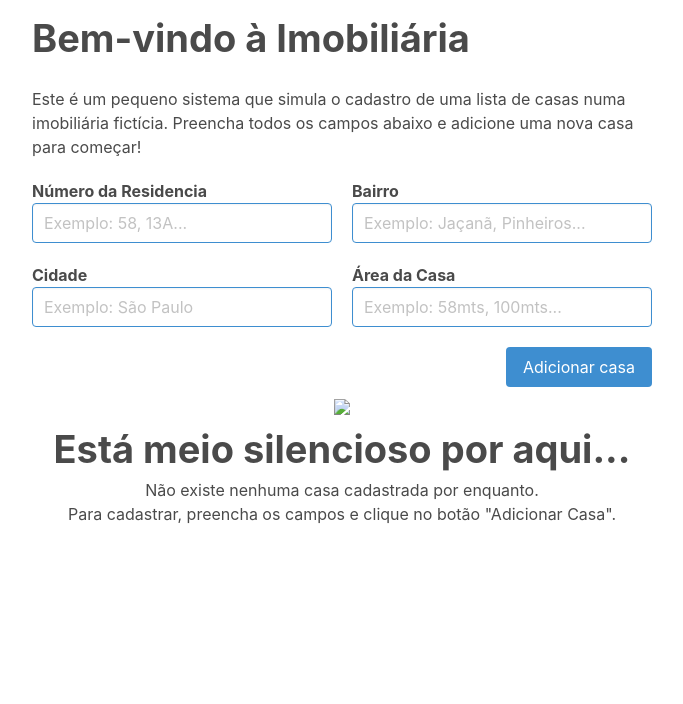
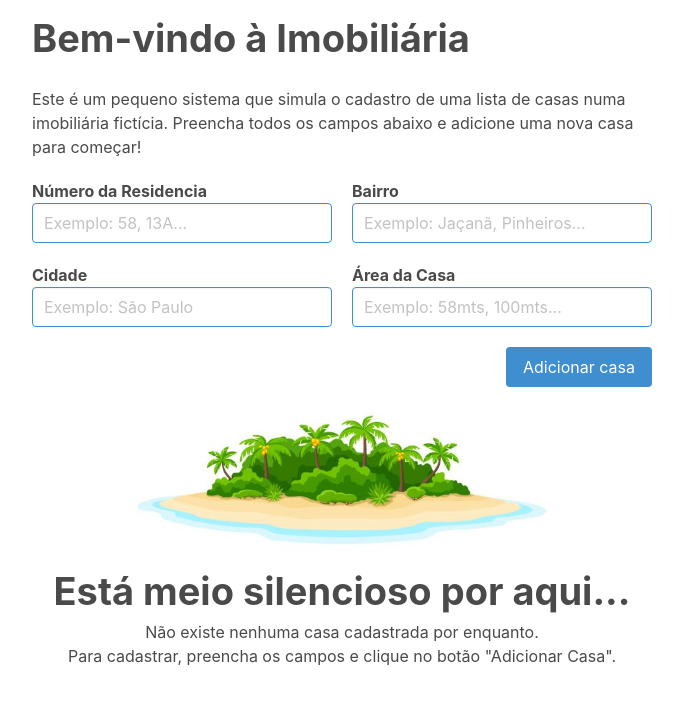
Before and after one commit to leoocampos/imobiliaria, a plain HTML site: page index.html in a window 1280 px wide. Shown: the whole page, without its empty margins (298-981 px from the left). Drawn offline with nearby package versions, Linux system fonts and the light colour scheme; some packages are replaced by stand-ins of ours; a script that the page names is missing.

Commit message:
update image

```diff
--- a/index.html
+++ b/index.html
@@ -49,7 +49,7 @@
         </form>
     </section>
     <section id="noResults" class="conter noResults fade-in">
-        <div class="resultsImage"><img src="/classesMetodos/island.jpg"></div>
+        <div class="resultsImage"><img src="island.jpg"></div>
         <div class="resultsTitle"><h1>Está meio silencioso por aqui...</h1></div>
         <div><h5 class="resultsTitle">Não existe nenhuma casa cadastrada por enquanto.<br>Para cadastrar, preencha os campos e clique no botão "Adicionar Casa".</h5></div>
     </section>
```
